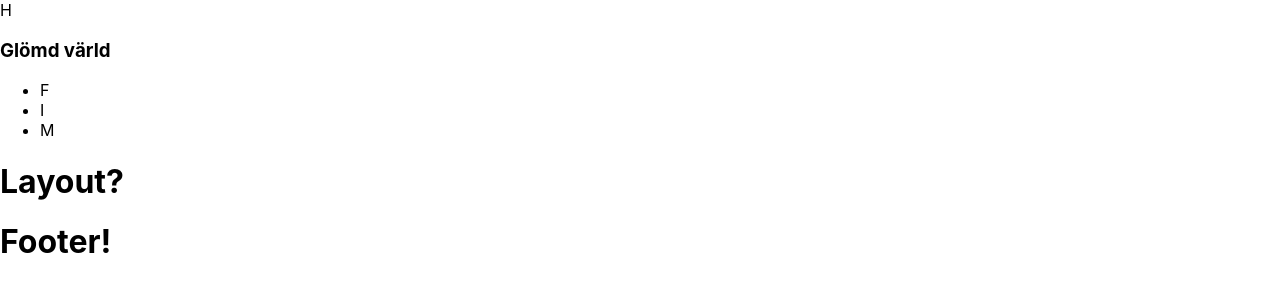
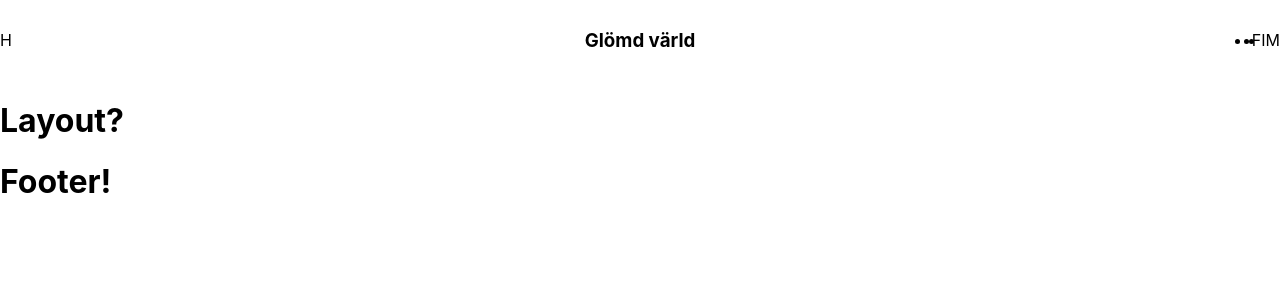
Before and after one commit to Nicklas-Holmqvist/client, a React (Create React App) app: page / in a window 1280 px wide. Shown: the top 300 px of the page. Built offline with nearby package versions, Linux system fonts and the light colour scheme.

Commit message:
adding content to header

```diff
--- a/src/components/header.tsx
+++ b/src/components/header.tsx
@@ -1,17 +1,18 @@
 import React from "react";
+import '../css/main.css'
 
 function Header() {
 
     return(
-        <div className="header-section">
-            <div className="menu-btn">
+        <div className="header-section header-size flex">
+            <div className="menu-btn flex flex-1 left">
                 H
             </div>
-            <div className="logo">
+            <div className="logo flex flex-1 center">
                 <h3>Glömd värld</h3>
             </div>
-            <div className="social-icons">
-                <ul>
+            <div className="social-icons flex flex-1 right">
+                <ul className="flex center">
                     <li>F</li>
                     <li>I</li>
                     <li>M</li>
--- a/src/components/layout.tsx
+++ b/src/components/layout.tsx
@@ -1,13 +1,16 @@
 import React from "react";
 import Footer from "./footer";
 import Header from "./header";
+import '../css/main.css'
 
 function Layout() {
 
     return (
         <>
             <Header />
-            <h1>Layout?</h1>
+            <div className="content">
+                <h1>Layout?</h1>
+            </div>
             <Footer />
         </>
     );
--- /dev/null
+++ b/src/css/main.css
@@ -0,0 +1,34 @@
+:root {
+    --header-padding: 5rem;
+}
+
+.header-size {
+    height: var(--header-padding);
+}
+
+.content-padding-top {
+    padding-top: var(--header-padding);
+}
+
+.flex {
+    display: flex;
+}
+
+.flex-1 {
+    flex: 1;
+}
+
+.center {
+    align-items: center;
+    justify-content: center;
+}
+
+.left {
+    justify-content: flex-start;
+    align-items: center;
+}
+
+.right {
+    align-items: center;
+    justify-content: flex-end;
+}
```
Also changed, not shown: src/css/header.css (added).
